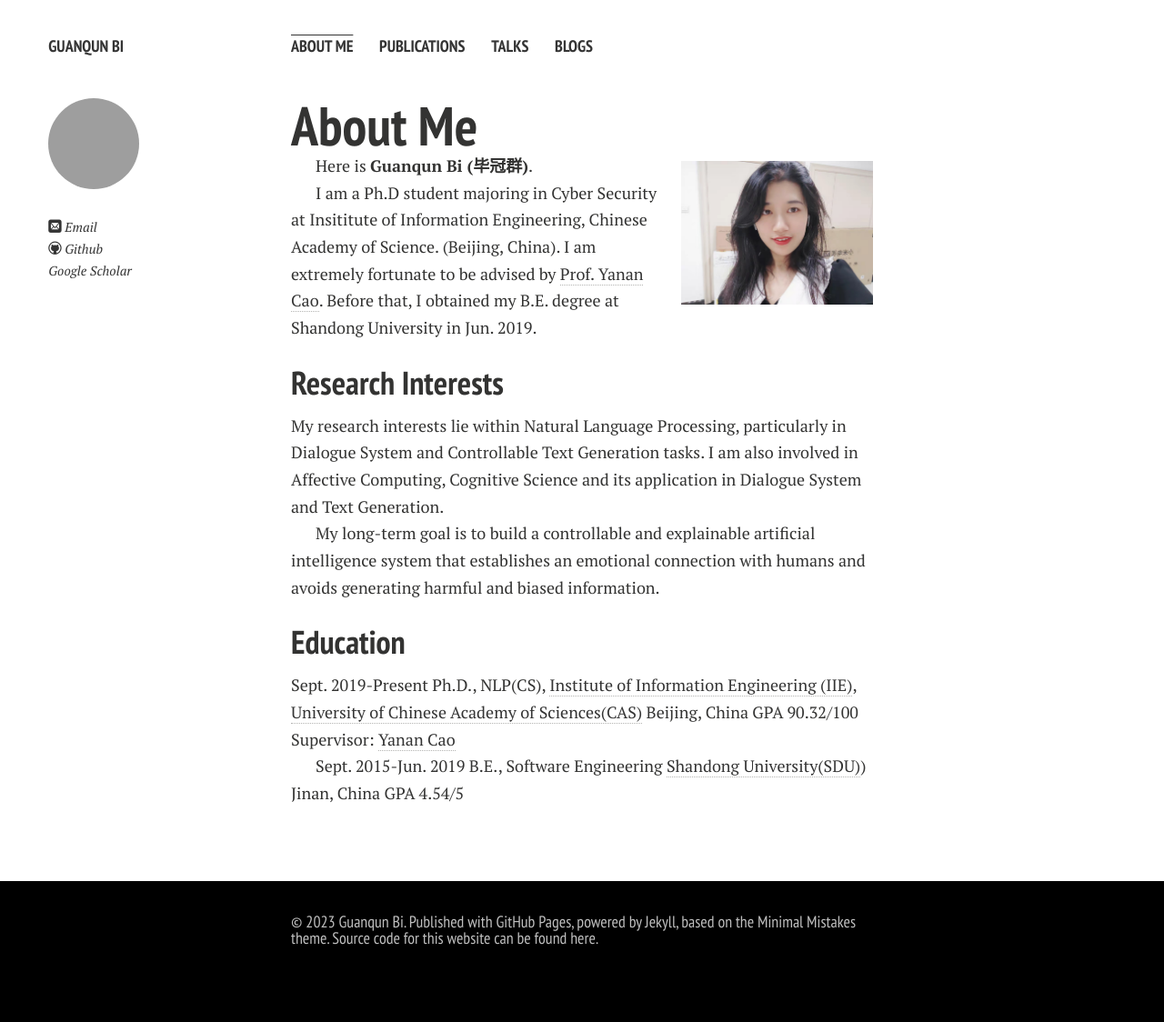
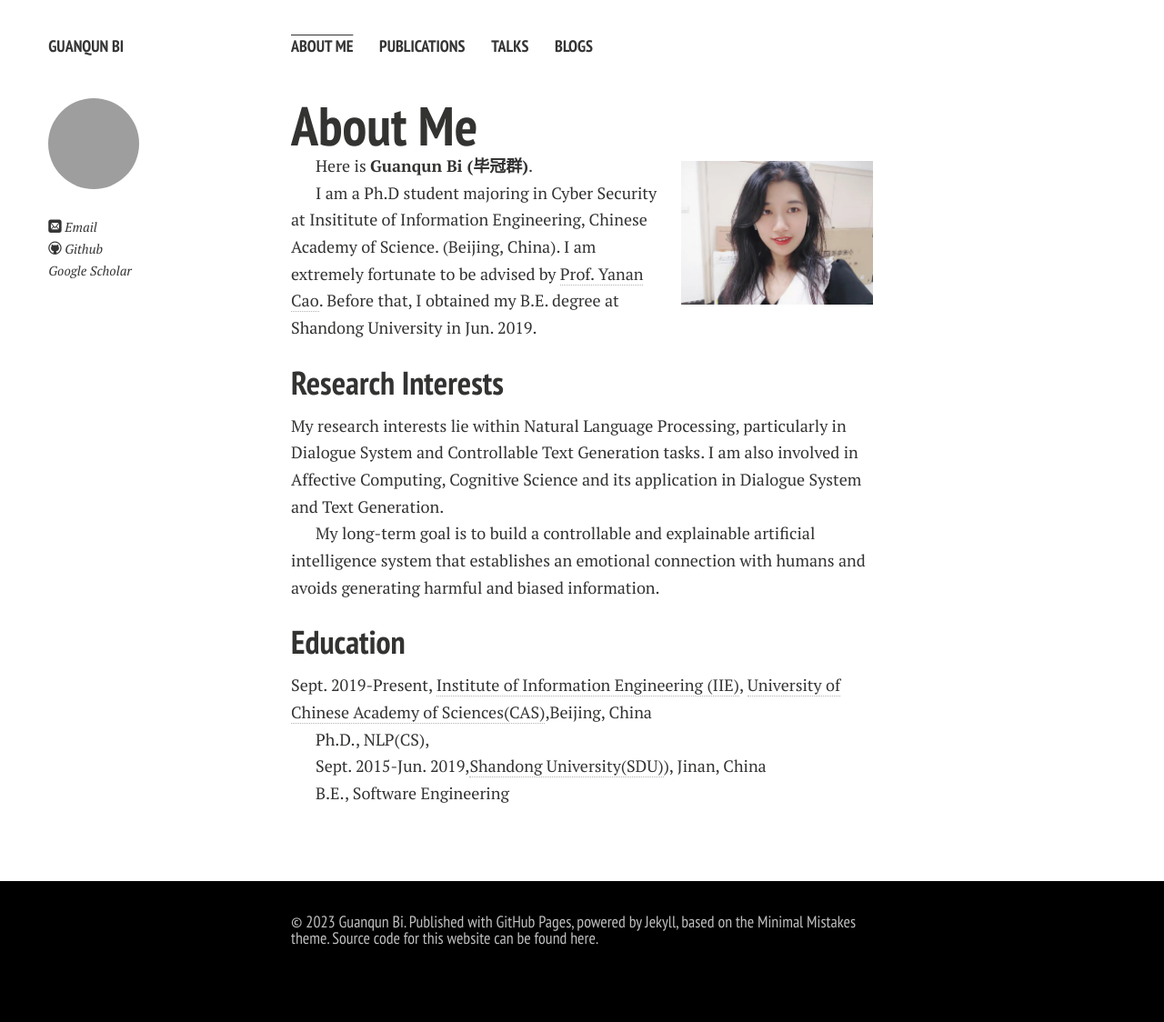
Before and after one commit to biguanqun/biguanqun.github.io, a Jekyll site: the page built from index.md, in a window 1280 px wide. Shown: the whole page at 91% size. Built offline with Jekyll 4.4.1, drawn with Linux system fonts in a browser that asks for light colours; nearby versions of some CDN libraries; comment, search, counter and statistics services are not loaded; a style sheet for code colours, icons or effects is not loaded; our own code applies the rules of GitHub Pages for plain Markdown files.

Commit message:
modified:   index.md 	modified:   talks.md 	new file:   "talks/220325-\345\233\240\346\236\234\346\216\250\346\226\255\344\270\216NLP.pdf"

```diff
--- a/index.md
+++ b/index.md
@@ -21,17 +21,18 @@ My long-term goal is to build a controllable and explainable artificial intellig
 
 ## Education
 
-Sept. 2019-Present
-Ph.D., NLP(CS), [Institute of Information Engineering (IIE)](http://www.iie.ac.cn/), [University of Chinese Academy of Sciences(CAS)](https://www.ucas.ac.cn/}{UCAS})
-Beijing, China
-GPA 90.32/100
-Supervisor: [Yanan Cao](https://people.ucas.ac.cn/~caoyanan)
+Sept. 2019-Present,
+[Institute of Information Engineering (IIE)](http://www.iie.ac.cn/), [University of Chinese Academy of Sciences(CAS)](https://www.ucas.ac.cn/}{UCAS}),Beijing, China
 
-Sept. 2015-Jun. 2019
+Ph.D., NLP(CS),
+
+
+Sept. 2015-Jun. 2019,[Shandong University(SDU)](https://www.sdu.edu.cn/)), Jinan, China
+
 B.E., Software Engineering
-[Shandong University(SDU)](https://www.sdu.edu.cn/))
-Jinan, China
-GPA 4.54/5
+
+
+
 
 <!-- ## News and Updates
 
```
Also changed, not shown: talks.md (+8 -0 lines), 1 other file.
